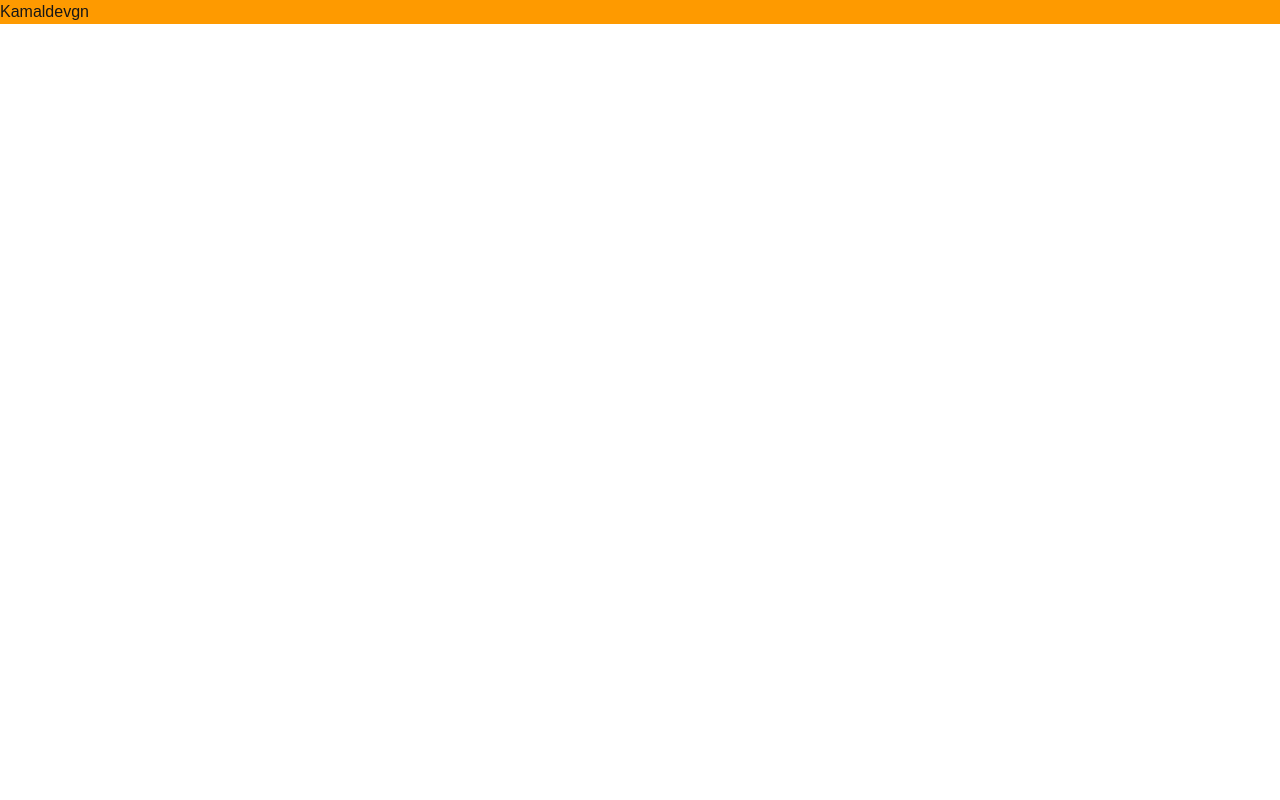
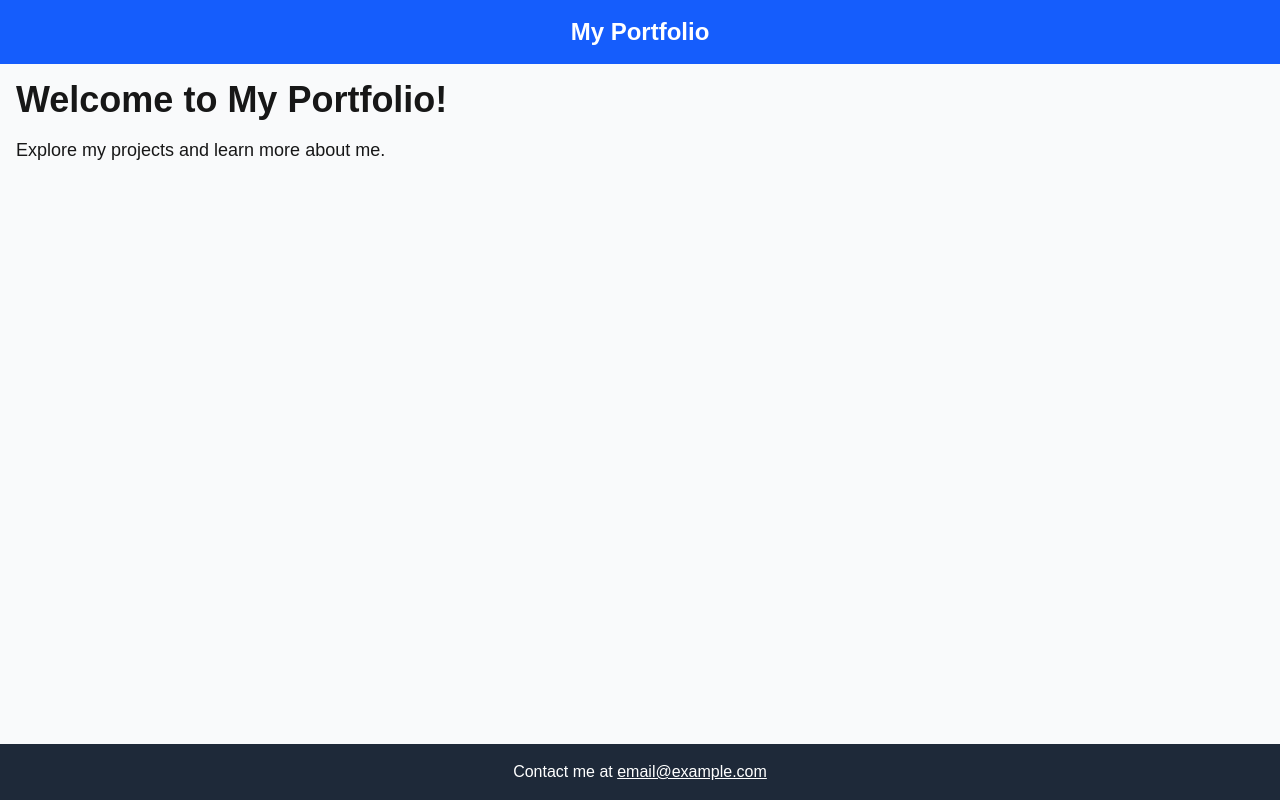
Before and after one commit to Kamaldevgn/project1, a Next.js app: page / in a window 1280 px wide. Built offline with nearby package versions, Linux system fonts and the light colour scheme.

Commit message:
components added

```diff
--- /dev/null
+++ b/app/about/contact/page.js
@@ -0,0 +1,29 @@
+import { useState } from 'react';
+import Button from '@/components/Button';
+import { validateEmail } from '@/utils/helpers';
+
+export default function Contact() {
+  const [email, setEmail] = useState('');
+
+  const handleClick = () => {
+    if (validateEmail(email)) {
+      alert('Valid Email!');
+    } else {
+      alert('Invalid Email!');
+    }
+  };
+
+  return (
+    <section>
+      <h1 className="text-4xl font-bold mb-4">Contact Me</h1>
+      <input
+        type="text"
+        placeholder="Enter your email"
+        className="border p-2 rounded w-full mb-4"
+        value={email}
+        onChange={(e) => setEmail(e.target.value)}
+      />
+      <Button label="Submit" onClick={handleClick} />
+    </section>
+  );
+}
--- /dev/null
+++ b/app/about/page.js
@@ -0,0 +1,8 @@
+export default function About() {
+    return (
+      <section>
+        <h1 className="text-4xl font-bold mb-4">About Me</h1>
+        <p className="text-lg">I am a passionate web developer specializing in Next.js.</p>
+      </section>
+    );
+  }
--- a/app/layout.js
+++ b/app/layout.js
@@ -12,11 +12,18 @@ export const metadata = {
   description: "Generated by create next app",
 };
 
-export default function RootLayout({ children }) {
+import Header from '@/components/Header';
+import Footer from '@/components/Footer';
+
+export default function Layout({ children }) {
   return (
     <html lang="en">
-      <body className={`${poppins.variable} antialiased`}>
-        {children}
+      <body>
+        <div className="min-h-screen flex flex-col bg-gray-50">
+          <Header />
+          <main className="flex-1 container mx-auto p-4">{children}</main>
+          <Footer />
+        </div>
       </body>
     </html>
   );
--- a/app/page.js
+++ b/app/page.js
@@ -1,7 +1,8 @@
 export default function Home() {
   return (
-    <div className="items-center">
-      <h1 className="bg-amber-500">Kamaldevgn</h1>
-    </div>
+    <section>
+      <h1 className="text-4xl font-bold mb-4">Welcome to My Portfolio!</h1>
+      <p className="text-lg">Explore my projects and learn more about me.</p>
+    </section>
   );
 }
--- /dev/null
+++ b/components/Footer.js
@@ -0,0 +1,7 @@
+export default function Footer() {
+    return (
+      <footer className="bg-gray-800 text-white py-4 text-center">
+        <p>Contact me at <a href="mailto:email@example.com" className="underline">email@example.com</a></p>
+      </footer>
+    );
+  }
--- /dev/null
+++ b/components/Header.js
@@ -0,0 +1,7 @@
+export default function Header() {
+    return (
+      <header className="bg-blue-600 text-white py-4">
+        <h1 className="text-center text-2xl font-bold">My Portfolio</h1>
+      </header>
+    );
+  }
--- a/jsconfig.json
+++ b/jsconfig.json
@@ -1,7 +1,8 @@
 {
   "compilerOptions": {
+    "baseUrl": ".",
     "paths": {
-      "@/*": ["./*"]
+      "@/components/*": ["components/*"]
     }
   }
 }
```
